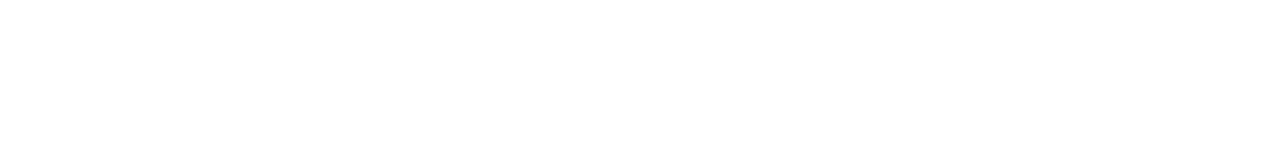
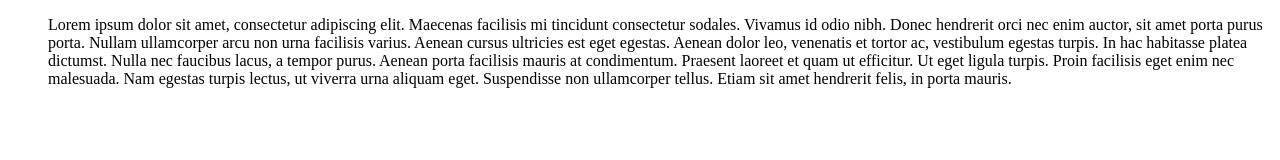
Before and after one commit to jamjamandtoast/simple-travel-site, a plain HTML site: page index.html in a window 1280 px wide. Drawn offline with Linux system fonts and the light colour scheme.

Commit message:
Flushed out index page

```diff
--- a/index.html
+++ b/index.html
@@ -13,5 +13,12 @@
  <body>
 
 </body>
-
+  <ul>
+    <p>
+        Lorem ipsum dolor sit amet, consectetur adipiscing elit. Maecenas facilisis mi tincidunt consectetur sodales. Vivamus id odio nibh. Donec hendrerit orci nec enim auctor, sit
+        amet porta purus porta. Nullam ullamcorper arcu non urna facilisis varius. Aenean cursus ultricies est eget egestas. Aenean dolor leo, venenatis et tortor ac, vestibulum egestas
+        turpis. In hac habitasse platea dictumst. Nulla nec faucibus lacus, a tempor purus. Aenean porta facilisis mauris at condimentum. Praesent laoreet et quam ut efficitur. Ut eget ligula
+        turpis. Proin facilisis eget enim nec malesuada. Nam egestas turpis lectus, ut viverra urna aliquam eget. Suspendisse non ullamcorper tellus. Etiam sit amet hendrerit felis, in porta mauris.
+    </p>
+  </ul>
 </html>
```
